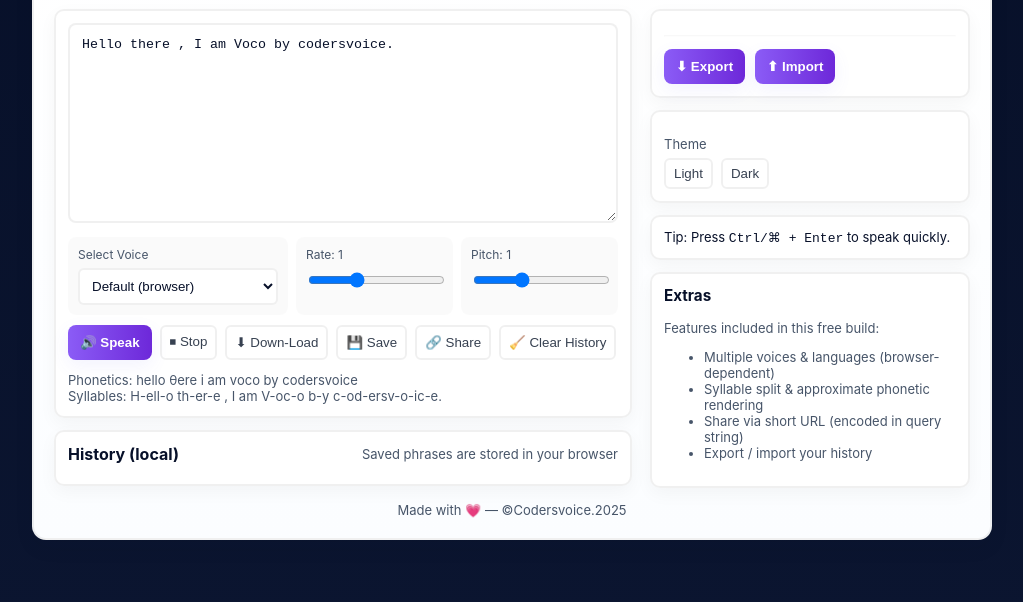
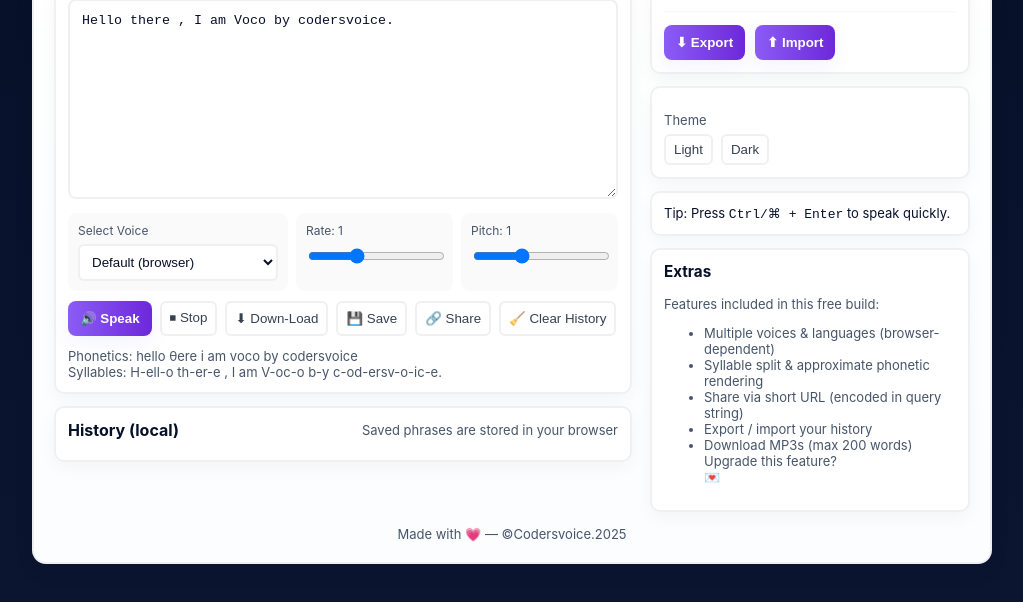
Before and after one commit to hrithikksingh3/VOCO, a website: page index.html in a window 1280 px wide. Shown: the part 168-770 px from the top of the page, without its empty margins (128-1151 px from the left). Drawn offline with Linux system fonts and the light colour scheme.

Commit message:
updated the proxy and ui

```diff
--- a/index.html
+++ b/index.html
@@ -81,7 +81,7 @@
           </div>
 
         </div>
-         <div style="height:12px"></div>
+        <div style="height:12px"></div>
         <div class="card">
           <div style="margin-top:12px">
             <label class="muted">Theme</label>
@@ -106,6 +106,11 @@
             <li>Syllable split & approximate phonetic rendering</li>
             <li>Share via short URL (encoded in query string)</li>
             <li>Export / import your history</li>
+            <li>
+              Download MP3s (max 200 words)<br>
+              Upgrade this feature?
+              <a href="https://www.buymeacoffee.com/codersvoice" target="_blank" class="fund-link">Fund this Project💌</a>
+            </li>
           </ul>
         </div>
 
@@ -131,8 +136,8 @@
     </div>
   </div>
   <script src="https://cdn.jsdelivr.net/gh/robertgit/meSpeak/mespeak.min.js"></script>
-<script src="https://unpkg.com/lamejs@1.2.0/lame.min.js"></script>
-<script src="voco1.js"></script>
+  <script src="https://unpkg.com/lamejs@1.2.0/lame.min.js"></script>
+  <script src="voco1.js"></script>
 </body>
 
 
--- a/voco1.css
+++ b/voco1.css
@@ -467,3 +467,13 @@ footer {
 .light .modal-card {
     box-shadow: 0 6px 18px rgba(26, 28, 34, 0.04) !important;
 }
+
+.fund-link {
+  color: white;        /* same color as normal text */
+  text-decoration: none; /* remove underline */
+  font-weight: 500;
+}
+
+.fund-link:hover {
+  text-decoration: underline; /* clean hover effect */
+}
```
